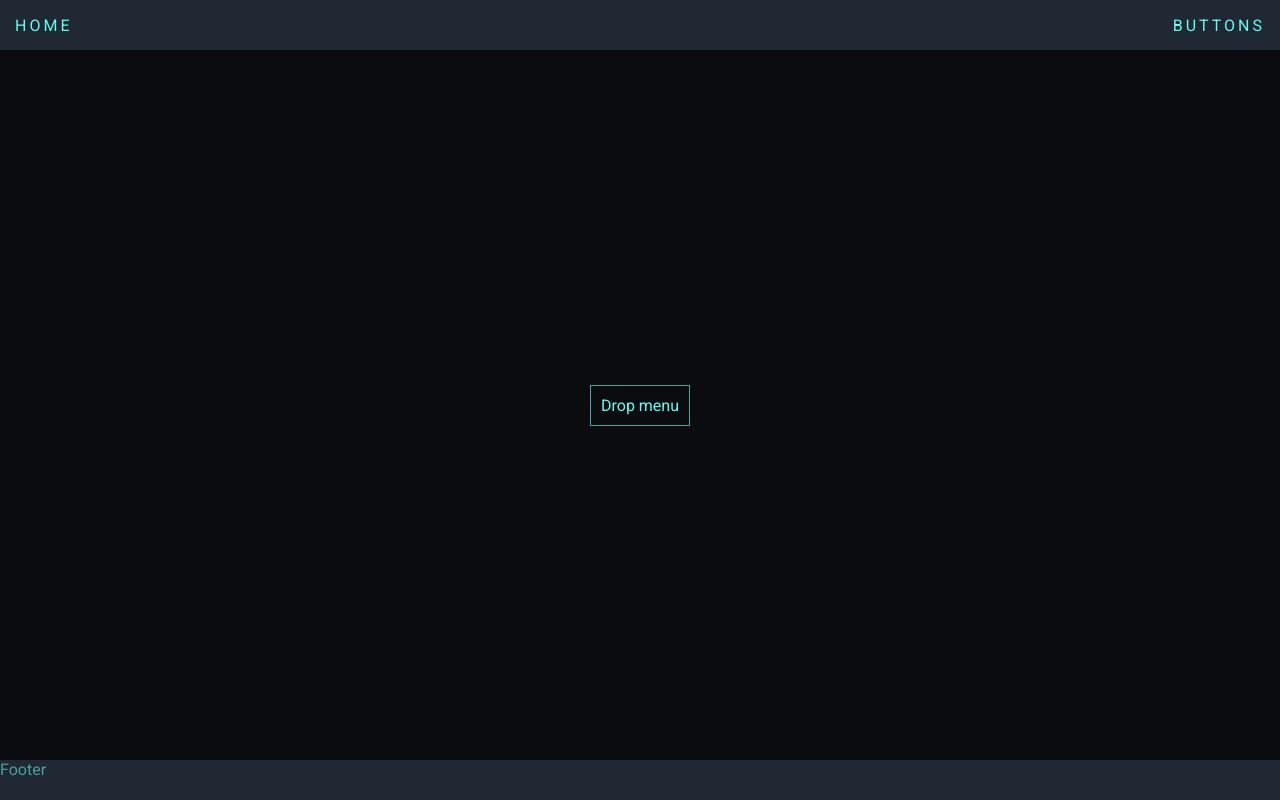
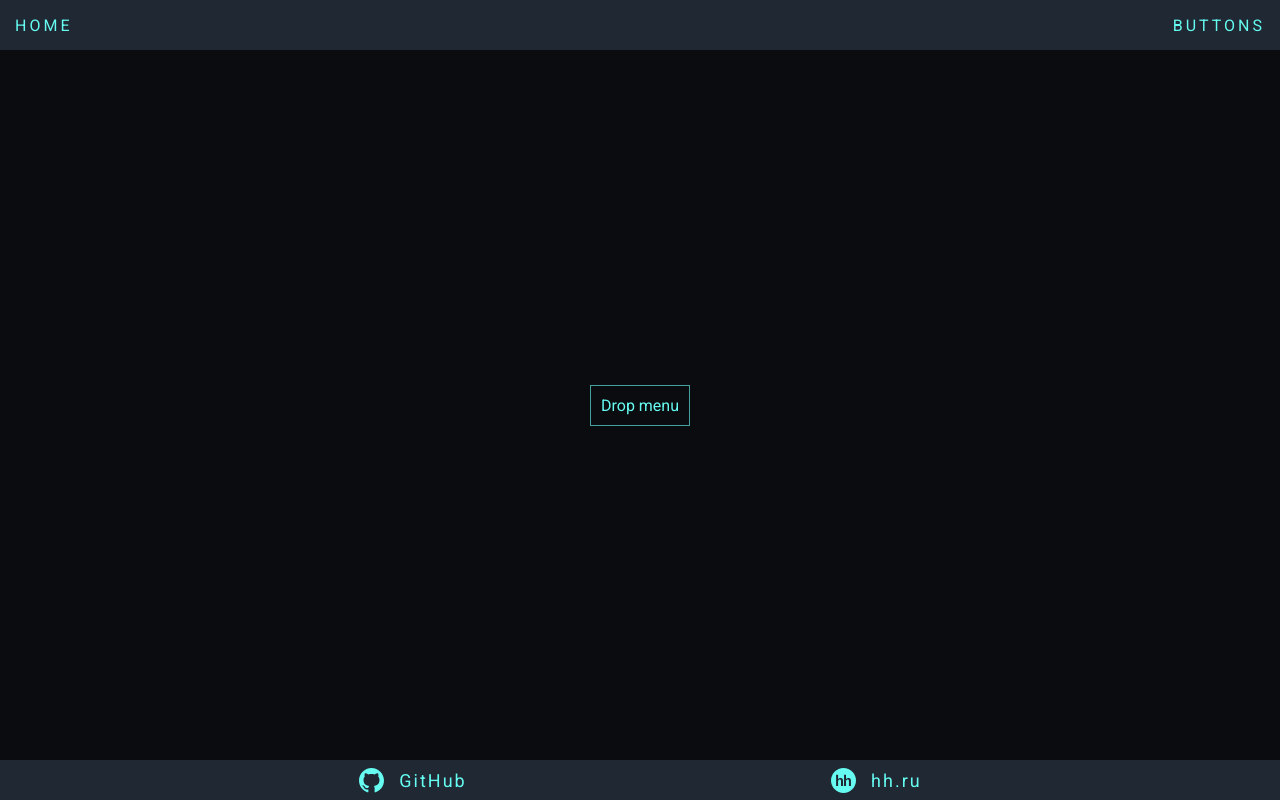
Before and after one commit to kikita13/NextJS, a Next.js app: page /buttons in a window 1280 px wide. Built offline with nearby package versions, Linux system fonts and the light colour scheme.

Commit message:
Footer is done

```diff
--- a/components/Buttons/Layout/Footer.jsx
+++ /dev/null
@@ -1,13 +0,0 @@
-import styles from '@styles/Layout/Footer.module.css'
-
-
-export const Footer = () => {
-
-
-
-  return (
-    <footer className={styles.footer}>
-      Footer
-    </footer>
-  );
-};
--- /dev/null
+++ b/components/Buttons/Layout/FooterItems/Footer.jsx
@@ -0,0 +1,15 @@
+import styles from '@styles/Layout/Footer.module.css'
+import { GitHub } from './GitHub';
+import { HhRu } from './HhRu';
+
+
+export const Footer = () => {
+  return (
+    <footer className={styles.footer}>
+      <div className={styles.footerContent}>
+        <GitHub styles={styles}/>
+        <HhRu styles={styles}/>
+      </div>
+    </footer>
+  );
+};
--- /dev/null
+++ b/components/Buttons/Layout/FooterItems/GitHub.jsx
@@ -0,0 +1,22 @@
+import { GIT_HUB } from "@consts/out-links";
+import Link from "next/link";
+import Image from "next/image";
+
+export const GitHub = ( { styles } ) => {
+  return (
+    <div className={styles.item}>
+      <Link href={GIT_HUB}>
+        <div className={styles.itemContent}>
+        <Image
+          className={styles.itemLogo}
+          alt='hh.ru summary'
+          width={25}
+          height={25}
+          src='/github-icon.svg'
+        />
+        <div className={styles.itemText}>GitHub</div>
+        </div>
+      </Link>
+    </div>
+  );
+};
--- /dev/null
+++ b/components/Buttons/Layout/FooterItems/HhRu.jsx
@@ -0,0 +1,23 @@
+import { HH_RU } from "@consts/out-links";
+import Link from "next/link";
+import Image from "next/image";
+
+
+export const HhRu = ( { styles } ) => {
+  return (
+    <div className={styles.item}>
+      <Link href={HH_RU}>
+        <div className={styles.itemContent}>
+        <Image
+          className={styles.itemLogo}
+          alt='hh.ru summary'
+          width={25}
+          height={25}
+          src='/hh-ru.svg'
+        />
+        <div className={styles.itemText}>hh.ru</div>
+        </div>
+      </Link>
+    </div>
+  );
+};
--- a/components/Buttons/Layout/Layout.jsx
+++ b/components/Buttons/Layout/Layout.jsx
@@ -1,5 +1,5 @@
 import { AppBar } from "./AppBarItems/AppBar";
-import { Footer } from "./Footer";
+import { Footer } from "./FooterItems/Footer";
 
 
 export const Layout = ({children}) => {
--- a/components/HomePage/HomePage.jsx
+++ b/components/HomePage/HomePage.jsx
@@ -12,11 +12,10 @@ export const HomePage = () => {
       <Image
         className={styles.image}
         src='/github-icon.svg'
+        layout='fill'
         placeholder="blur"
-        layout='fill'
         blurDataURL='base64'
         alt='GitHub icon'
-        style="display:none"
         />
         <Link href={GIT_HUB}>
           <button className={styles.button}>
--- a/consts/out-links.js
+++ b/consts/out-links.js
@@ -1 +1,2 @@
 export const GIT_HUB = 'https://github.com/kikita13'
+export const HH_RU = 'https://bratsk.hh.ru/resume/eec67adeff0b1486bc0039ed1f365750645776'
--- a/styles/HomePage/HomePage.module.css
+++ b/styles/HomePage/HomePage.module.css
@@ -1,21 +1,21 @@
 .container {
+  position: relative;
   min-height: var(--content-height);
   background-color: var(--bg-color);
   display: flex;
   justify-content: center;
   align-items: center;
   color: var(--text-primary-color);
-  position: relative;
 }
 
 .button {
-  position: relative;
   color: var(--text-primary-color);
   background-color: var(--bg-color);
   border: 1px solid var(--text-secondary-color);
   padding: 10px;
   font-size: 40px;
   letter-spacing: 2px;
+  z-index: 1;
 }
 
 .button:hover {
--- a/styles/Layout/Footer.module.css
+++ b/styles/Layout/Footer.module.css
@@ -4,5 +4,32 @@
   height: var(--footer-height);
   width: var(--footer-width);
   background-color: var(--primary-color);
-  color: var(--text-secondary-color);
+  color: var(--text-primary-color);
+  display: flex;
+  justify-content: center;
+  align-items: center;
+  letter-spacing: 2px;
 }
+
+.footerContent {
+  display: flex;
+  justify-content: space-evenly;
+  width: 100%;
+}
+
+.itemContent {
+  text-align: center;
+  display: flex;
+  justify-content: center;
+  align-items: center;
+  gap: 15px;
+  font-size: 18px;
+  cursor: pointer;
+  padding: 5px;
+  border-left: 1px solid transparent;
+  transition: all 0.3s ease;
+}
+
+.itemContent:hover{
+  border-left: 1px solid var(--text-primary-color);
+}
--- a/styles/globals.css
+++ b/styles/globals.css
@@ -13,6 +13,7 @@ a {
 }
 
 button {
+  user-select: none;
   cursor: pointer;
 }
 
@@ -20,7 +21,6 @@ button {
   box-sizing: border-box;
   font-family: 'Roboto', sans-serif;
 }
-
 
 :root {
   --nav-padding: 10px 15px;
```
Also changed, not shown: public/hh-ru.svg (added).
